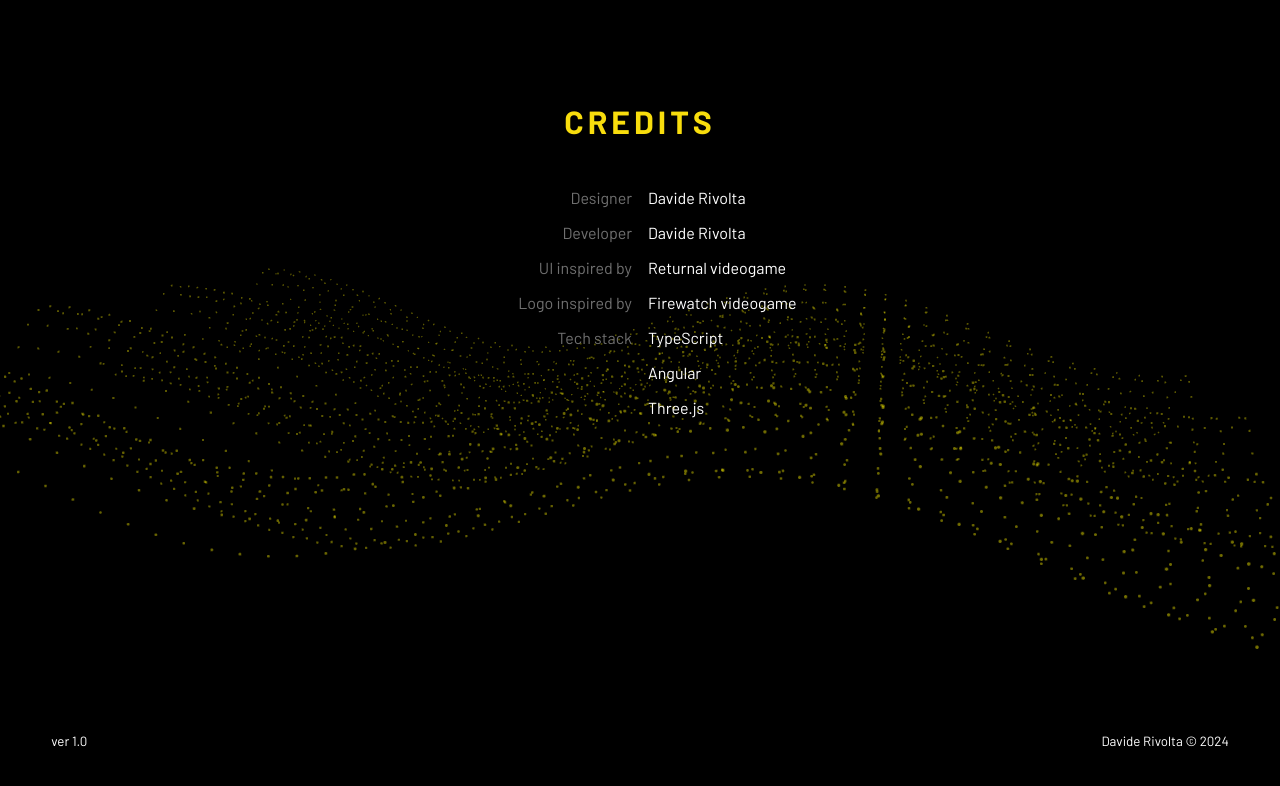
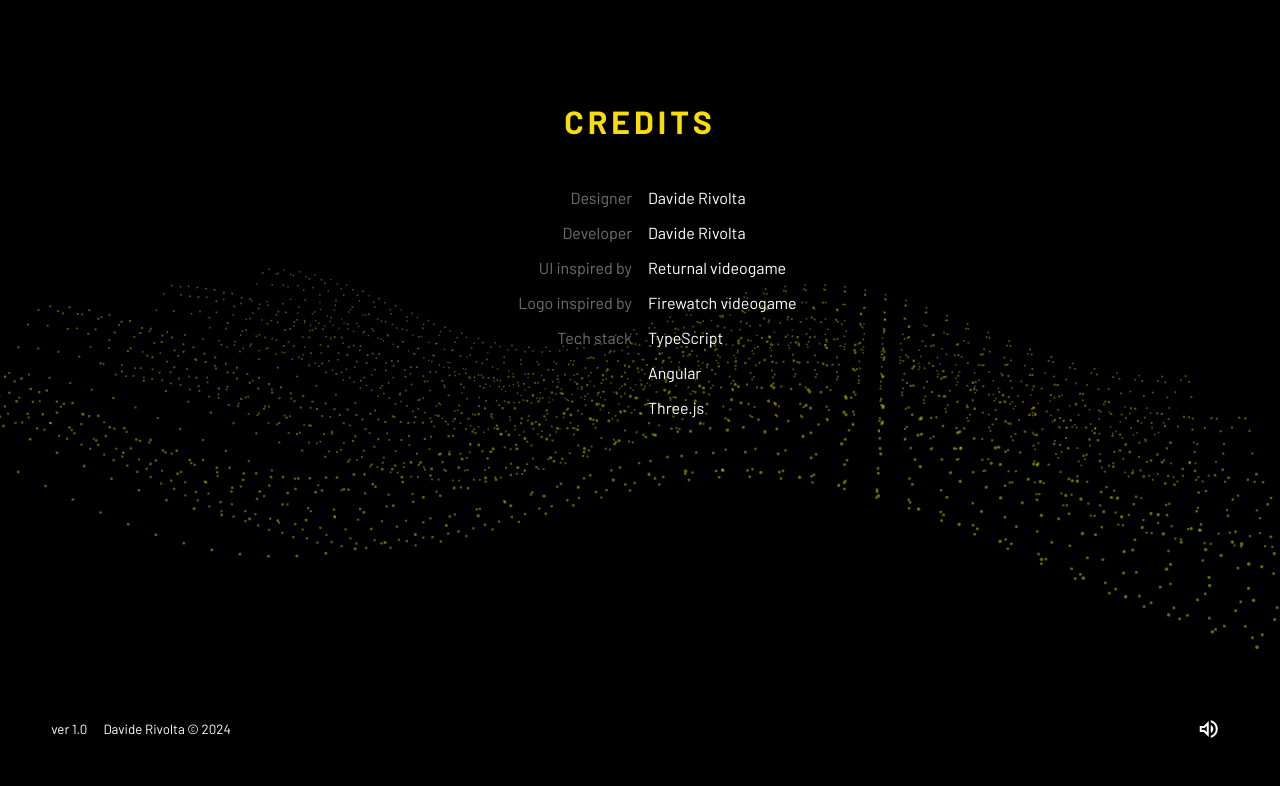
Before and after one commit to sp1lu/ng-portfolio-vg, an Angular app: page /credits in a window 1280 px wide. Shown: the top 786 px of the page. Built offline with nearby package versions, Linux system fonts and the light colour scheme.

Commit message:
Background music and footer css refactoring

```diff
--- a/src/app/app.component.html
+++ b/src/app/app.component.html
@@ -1,5 +1,8 @@
 <main class="main">
   <router-outlet />
+</main>
+<footer>
   <app-copyright />
-  <app-three />
-</main>
+  <app-audio />
+</footer>
+<app-three />
--- a/src/app/app.component.scss
+++ b/src/app/app.component.scss
@@ -1,5 +1,10 @@
-app-copyright {
+footer {
     position: fixed;
     bottom: 0;
     left: 0;
+    padding: 4%;
+    display: flex;
+    justify-content: space-between;
+    align-items: center;
+    width: 100dvw;
 }
--- a/src/app/app.component.ts
+++ b/src/app/app.component.ts
@@ -2,11 +2,12 @@
 import { RouterOutlet } from '@angular/router';
 import { ThreeComponent } from './components/three/three.component';
 import { CopyrightComponent } from './components/copyright/copyright.component';
+import { AudioComponent } from './components/audio/audio.component';
 
 @Component({
   selector: 'app-root',
   standalone: true,
-  imports: [RouterOutlet, ThreeComponent, CopyrightComponent],
+  imports: [RouterOutlet, ThreeComponent, CopyrightComponent, AudioComponent],
   templateUrl: './app.component.html',
   styleUrl: './app.component.scss'
 })
--- /dev/null
+++ b/src/app/components/audio/audio.component.html
@@ -0,0 +1,5 @@
+<button type="button" (click)="toggleVolume()">
+    <span class="material-symbols-outlined">
+        {{isMuted ? 'volume_off' : 'volume_up'}}
+    </span>
+</button>
--- /dev/null
+++ b/src/app/components/audio/audio.component.scss
@@ -0,0 +1,11 @@
+button {
+    cursor: pointer;
+    width: 40px;
+    height: 40px;
+    display: flex;
+    justify-content: center;
+    align-items: center;
+    border: none;
+    background-color: transparent;
+    color: var(--f-default);
+}
--- /dev/null
+++ b/src/app/components/audio/audio.component.ts
@@ -0,0 +1,29 @@
+import { Component } from '@angular/core';
+
+@Component({
+  selector: 'app-audio',
+  standalone: true,
+  imports: [],
+  templateUrl: './audio.component.html',
+  styleUrl: './audio.component.scss'
+})
+export class AudioComponent {
+  public audio: HTMLAudioElement = new Audio('../../assets/audio/gloomy_sad_background_music.mp3');
+
+  private _isMuted: boolean = false;
+  public get isMuted(): boolean {
+    return this._isMuted;
+  }
+  public set isMuted(value: boolean) {
+    this._isMuted = value;
+    this.audio.muted = this.isMuted;
+  }
+
+  public ngOnInit(): void {
+    this.audio.play();
+  }
+
+  public toggleVolume(): void {
+    this.isMuted ? this.isMuted = false : this.isMuted = true;
+  }
+}
--- a/src/app/components/copyright/copyright.component.scss
+++ b/src/app/components/copyright/copyright.component.scss
@@ -1,7 +1,5 @@
 :host {
-    width: 100dvw;
     display: flex;
-    justify-content: space-between;
     align-items: center;
-    padding: 4%;
+    gap: 16px;
 }
--- a/src/index.html
+++ b/src/index.html
@@ -11,6 +11,8 @@
   <link rel="preconnect" href="https://fonts.googleapis.com">
   <link rel="preconnect" href="https://fonts.gstatic.com" crossorigin>
   <link href="https://fonts.googleapis.com/css2?family=Barlow:ital,wght@0,100;0,200;0,300;0,400;0,500;0,600;0,700;0,800;0,900;1,100;1,200;1,300;1,400;1,500;1,600;1,700;1,800;1,900&display=swap" rel="stylesheet">
+
+  <link rel="stylesheet" href="https://fonts.googleapis.com/css2?family=Material+Symbols+Outlined:opsz,wght,FILL,GRAD@20..48,100..700,0..1,-50..200" />
 </head>
 
 <body class="dark">
```
Also changed, not shown: 1 other file (tests, documents, lock files or other folders).
